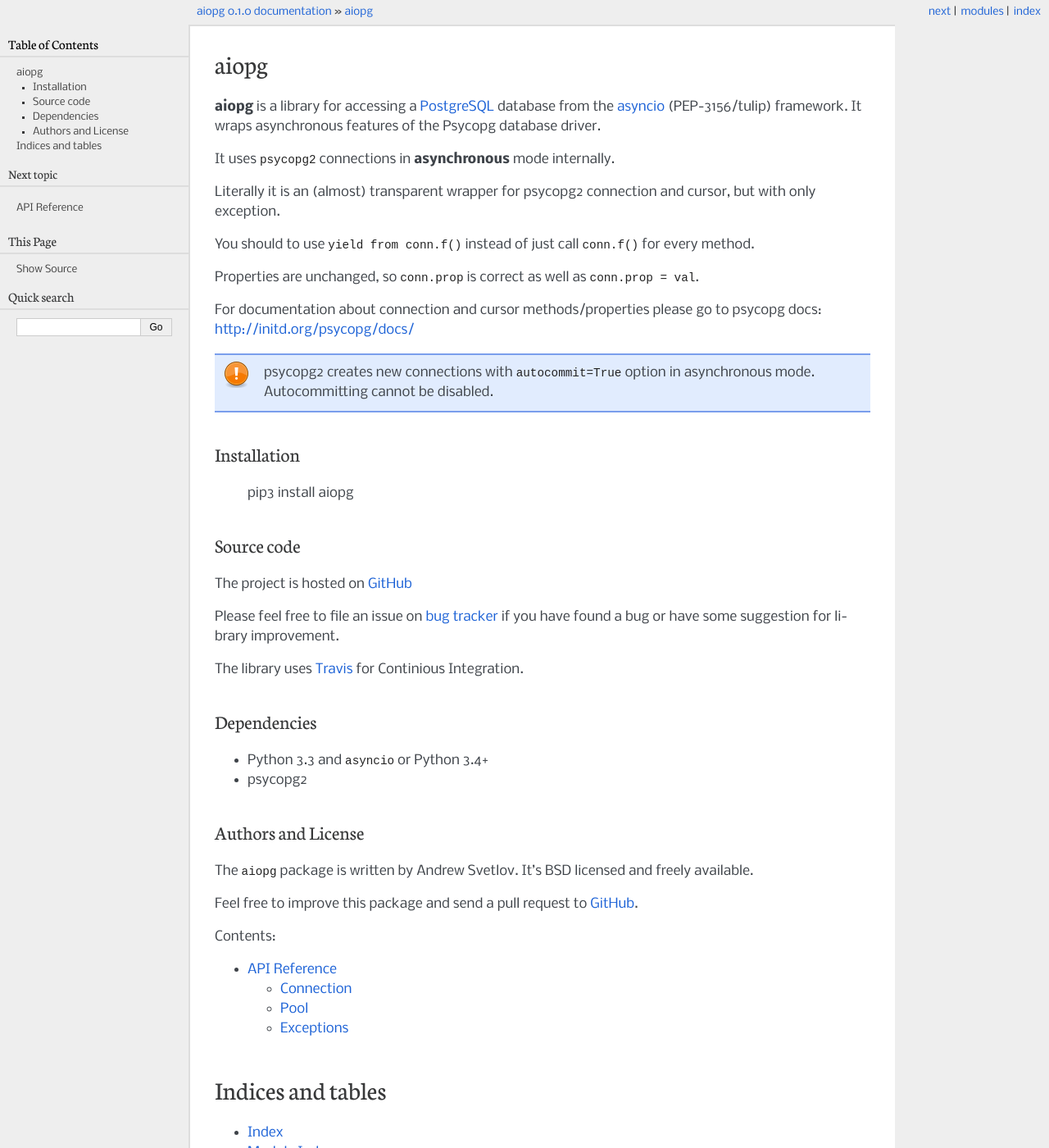
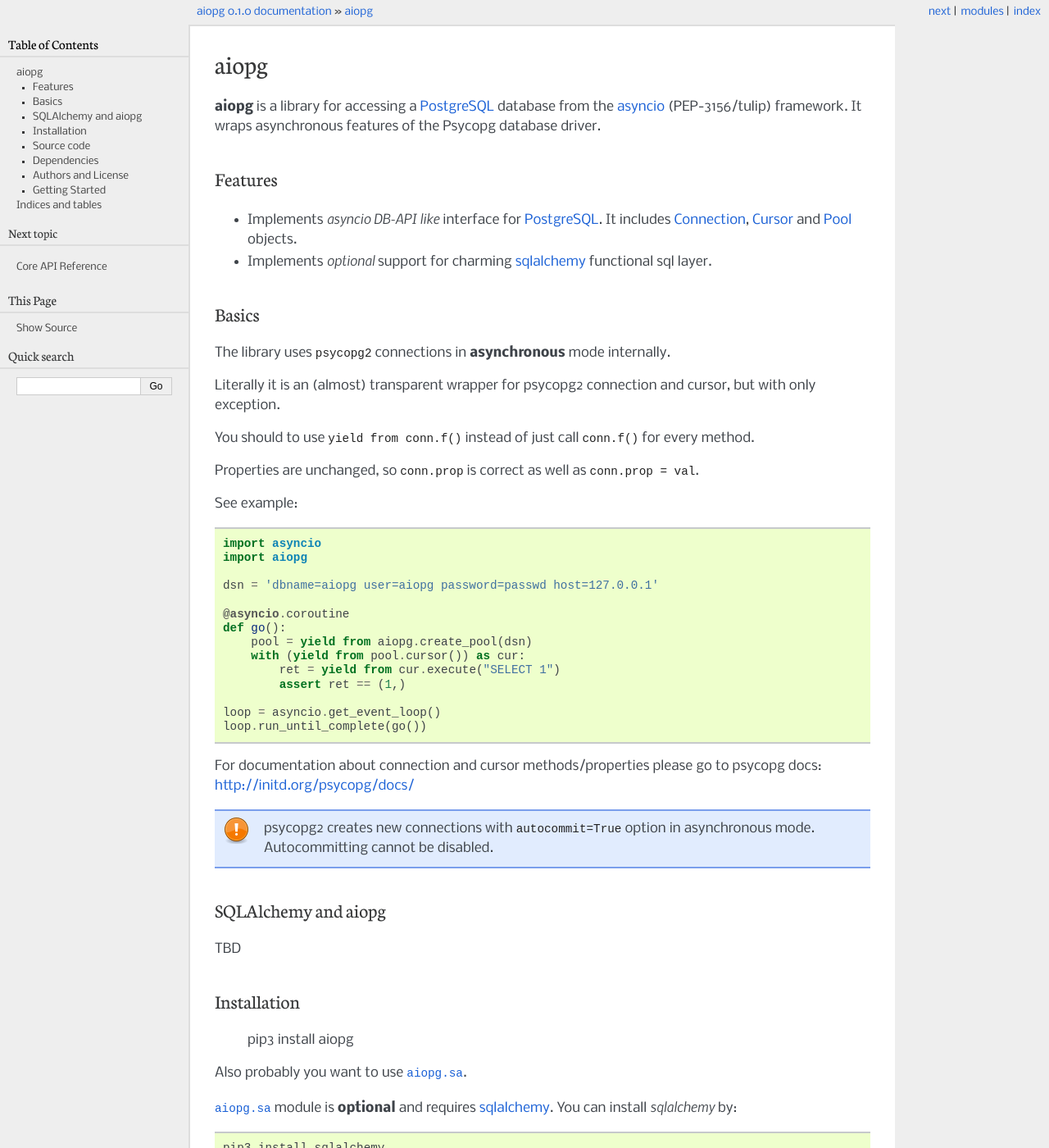
Before and after one commit to aio-libs/aiopg, a Sphinx documentation site: the page built from docs/index.rst, in a window 1280 px wide and 1400 px high. Shown: the whole window at 82% size. Built offline with Sphinx 7.4.7, drawn with Linux system fonts in a browser that asks for light colours; some of the changed text lies outside the part shown.

Commit message:
Work on docs

```diff
--- a/docs/index.rst
+++ b/docs/index.rst
@@ -9,14 +9,27 @@
 .. _GitHub: https://github.com/aio-libs/aiopg
 .. _PostgreSQL: http://www.postgresql.org/
 .. _asyncio: http://docs.python.org/3.4/library/asyncio.html
+.. _sqlalchemy: http://docs.sqlalchemy.org/
 
 
 **aiopg** is a library for accessing a PostgreSQL_ database
 from the asyncio_ (PEP-3156/tulip) framework. It wraps
 asynchronous features of the Psycopg database driver.
 
+Features
+--------
 
-It uses :mod:`psycopg2` connections in **asynchronous** mode internally.
+- Implements *asyncio DB-API like* interface for PostgreSQL_.  It
+  includes :ref:`aiopg-core-connection`, :ref:`aiopg-core-cursor` and
+  :ref:`aiopg-core-pool` objects.
+- Implements *optional* support for charming sqlalchemy_ functional sql layer.
+
+
+Basics
+------
+
+The library uses :mod:`psycopg2` connections in **asynchronous** mode
+internally.
 
 Literally it is an (almost) transparent wrapper for psycopg2
 connection and cursor, but with only exception.
@@ -27,6 +40,23 @@
 Properties are unchanged, so ``conn.prop`` is correct as well as
 ``conn.prop = val``.
 
+See example::
+
+    import asyncio
+    import aiopg
+
+    dsn = 'dbname=aiopg user=aiopg password=passwd host=127.0.0.1'
+
+    @asyncio.coroutine
+    def go():
+        pool = yield from aiopg.create_pool(dsn)
+        with (yield from pool.cursor()) as cur:
+            ret = yield from cur.execute("SELECT 1")
+            assert ret == (1,)
+
+    loop = asyncio.get_event_loop()
+    loop.run_until_complete(go())
+
 For documentation about connection and cursor methods/properties
 please go to psycopg docs: http://initd.org/psycopg/docs/
 
@@ -34,10 +64,25 @@
           option in asynchronous mode. Autocommitting cannot be disabled.
 
 
+SQLAlchemy and aiopg
+--------------------
+
+TBD
+
+
 Installation
 --------------------
 
    pip3 install aiopg
+
+Also probably you want to use :mod:`aiopg.sa`.
+
+.. _aiozmq-install-sqlalchemy:
+
+:mod:`aiopg.sa` module is **optional** and requires sqlalchemy_. You can
+install *sqlalchemy* by::
+
+  pip3 install sqlalchemy
 
 Source code
 -----------
@@ -56,6 +101,7 @@
 
 - Python 3.3 and :mod:`asyncio` or Python 3.4+
 - psycopg2
+- aiopg.sa requires sqlalchemy_
 
 Authors and License
 -------------------
@@ -65,13 +111,17 @@
 
 Feel free to improve this package and send a pull request to GitHub_.
 
+Getting Started
+---------------
+
+TBD
 
 Contents:
 
 .. toctree::
    :maxdepth: 2
 
-   reference
+   core
 
 Indices and tables
 ==================
```
Also changed, not shown: docs/core.rst (renamed from docs/reference.rst, +15 -1 lines), docs/sa.rst (added, +104 -0 lines), 1 other file.
